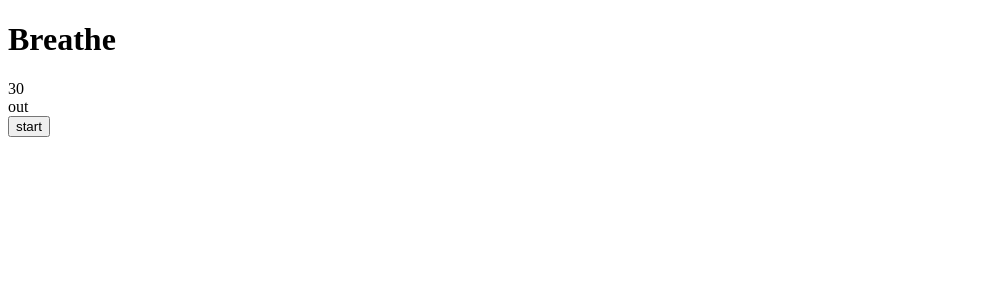
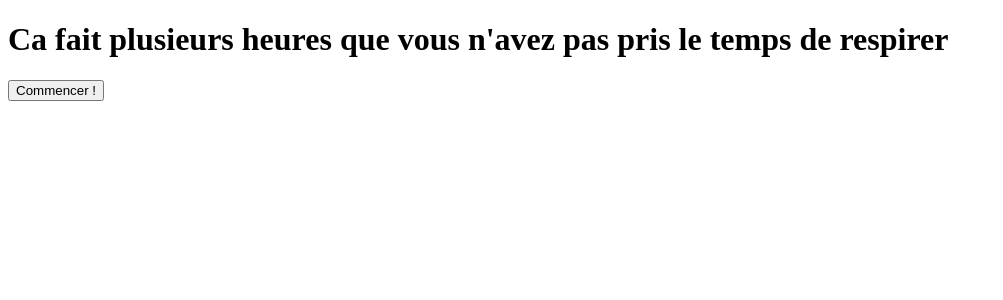
Before and after one commit to ChunkLab/takeABreath, a Next.js app: page / in a window 1280 px wide. Shown: the top 300 px of the page, without its empty margins (0-1003 px from the left). Built offline with nearby package versions, Linux system fonts and the light colour scheme.

Commit message:
Creation welcome component

```diff
--- a/src/components/main.tsx
+++ b/src/components/main.tsx
@@ -1,54 +1,16 @@
-import { useEffect, useState } from "react"
-
-let track = new Audio("");
+import { use, useEffect, useState } from "react"
+import { Welcome } from "./welcome";
+import { Session } from "./session";
+let track = new Audio("23");
 
 const INITIAL_BREATH_LEFT = 30;
 
 export function Main({ name = "Extension" }) {
-  const [breathLeft, setBreathLeft] = useState(INITIAL_BREATH_LEFT)
-  const [isPlaying, setIsPlaying] = useState(false);
-  const [breathe, setBreathe] = useState(false);
-
-  const togglePlaying = () => {
-    console.log("togglePlaying", isPlaying);
-    setIsPlaying(!isPlaying);
+  const [isStart, setIsStart] = useState(false);
+  if (isStart) {
+    return <Session isStart={isStart} setIsStart={setIsStart} ></Session>
+  } else {
+    return <Welcome setIsStart={setIsStart}></Welcome>
   }
 
-  useEffect(() => {
-    if(isPlaying){
-      track.play();
-    } else {
-      track.pause();
-    }
-  }, [isPlaying]);
-
-  useEffect(() => {
-    if (isPlaying) {
-      const interval = setInterval(() => {
-        setBreathe(!breathe)}, 5000);
-        setBreathLeft(prev => prev -1)
-        return () => {
-          clearInterval(interval);
-        }
-      }
-    }, [breathe, isPlaying]);
-
-  return (
-    <div className="flex flex-col align-center justify-center">
-      <h1 className="text-blue-600 text-lg">
-        Breathe
-      </h1>
-      <div className="circle-wrap">
-      <div className="circle-outline"></div>
-      <div className={`circle-progress ${breathe && "circle-grow"}`}></div>
-    </div>
-      <div className="text-red-400 text-lg">
-        {breathLeft}
-      </div>
-      <div className="text-green-300">
-        {breathe ? 'in': 'out'}
-      </div>
-      <button onClick={togglePlaying}>{isPlaying ? 'pause' : 'start'}</button>
-    </div>
-  )
 }
--- /dev/null
+++ b/src/components/session.tsx
@@ -0,0 +1,48 @@
+
+import { use, useEffect, useState } from "react"
+
+const INITIAL_BREATH_LEFT = 30;
+let track = new Audio("23");
+
+export function Session({ isStart, setIsStart }) {
+    const [breathLeft, setBreathLeft] = useState(INITIAL_BREATH_LEFT)
+    const [breathe, setBreathe] = useState(false);
+
+    useEffect(() => {
+        setBreathe(!breathe)
+    }, []);
+
+    useEffect(() => {
+        const interval = setInterval(() => {
+            setBreathe(!breathe)
+        }, 5000);
+        setBreathLeft(prev => prev - 1)
+        return () => {
+            clearInterval(interval);
+        }
+
+    }, [breathe]);
+
+    function quitterSession() {
+        setIsStart(false)
+    }
+    return (
+        <div className="h-[600px] flex flex-col align-center justify-center">
+            <div><h1 className="text-blue-600 text-lg">
+                Breathe
+            </h1>
+            </div>
+            <div className="circle-wrap">
+                <div className="circle-outline"></div>
+                <div className={`circle-progress ${breathe && "circle-grow"}`}></div>
+            </div>
+            <div className="text-red-400 text-lg">
+                {breathLeft}
+            </div>
+            <div className="text-green-300">
+                {breathe ? 'in' : 'out'}
+            </div>
+
+        </div>
+    )
+}
--- /dev/null
+++ b/src/components/welcome.tsx
@@ -0,0 +1,11 @@
+export function Welcome({ setIsStart }) {
+    function handleStart() {
+        setIsStart((c) => !c);
+    }
+    return (
+        <div className="flex flex-col justify-center items-center h-[600px]">
+            <h1 className="text-xl mt-3 ">Ca fait plusieurs heures que vous n'avez pas pris le temps de respirer</h1>
+            <button className="my-10 p-4 border-black border-[1px]" onClick={handleStart}>Commencer !</button>
+        </div>
+    );
+}
```
